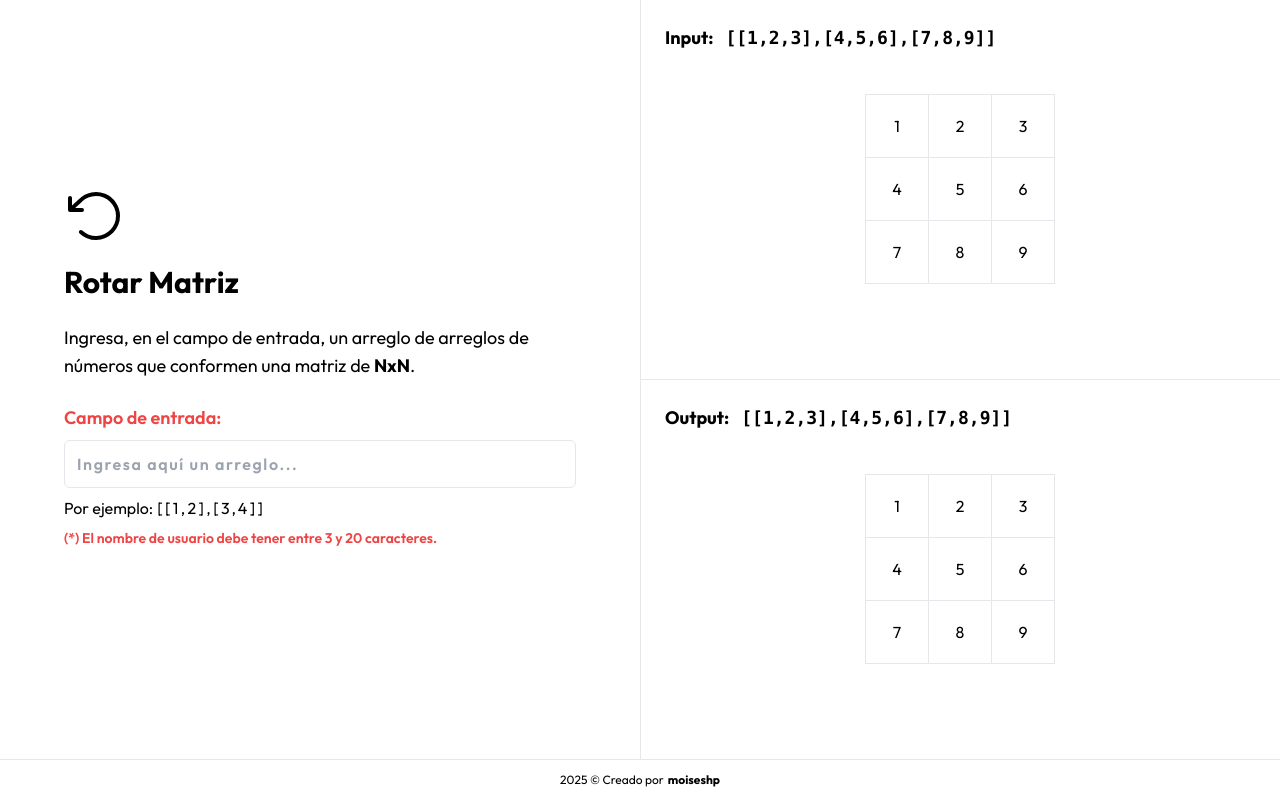
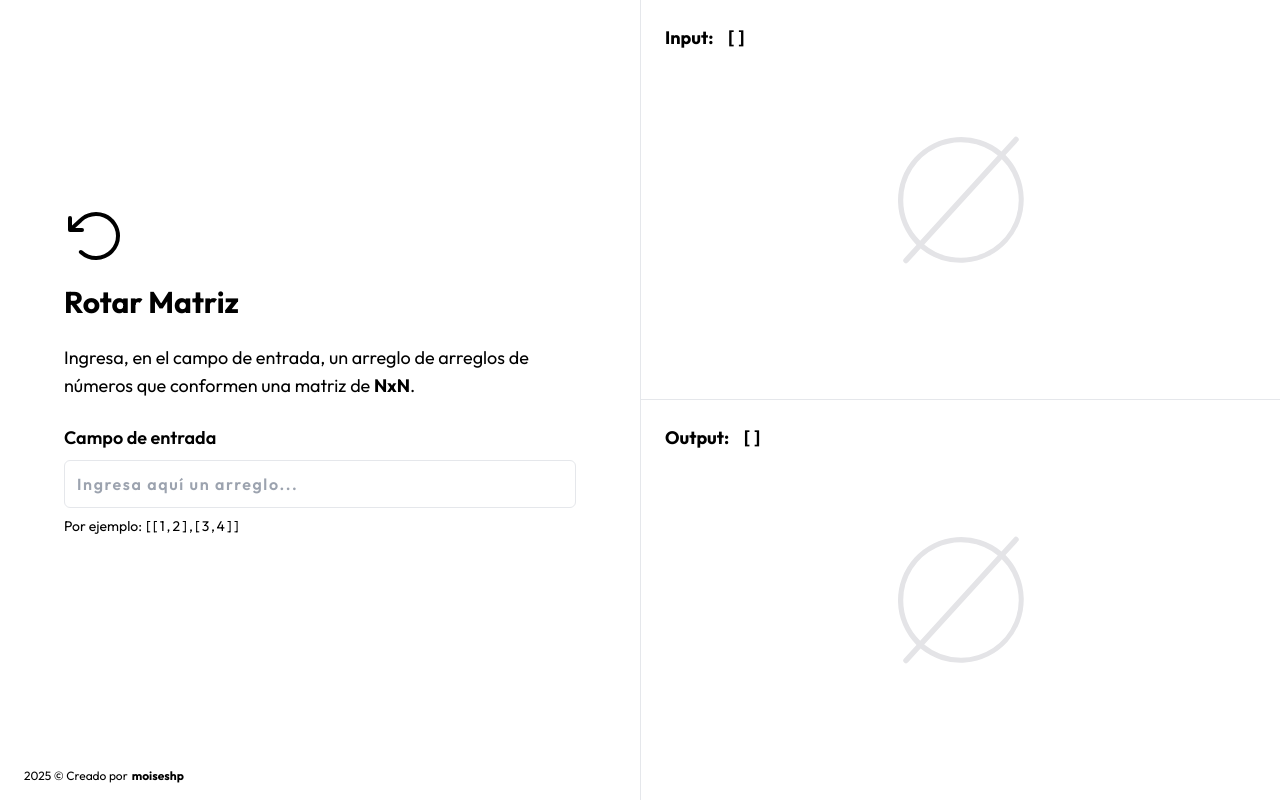
Before and after one commit to moiseshp/delosi-technicaltest, a Next.js app: page / in a window 1280 px wide. Built offline with nearby package versions, Linux system fonts and the light colour scheme.

Commit message:
feat: logic into input matrix

```diff
--- a/src/app/page.client.tsx
+++ b/src/app/page.client.tsx
@@ -1,70 +1,50 @@
 'use client';
-import { MatrixView } from '@/components/ui/matrix-view';
-import { MatrixLabel } from '@/components/ui/matrix-label';
 import * as React from 'react';
-import { Input } from '@/components/ui/input';
+import { MatrixBox, MatrixGrid, MatrixLabel } from '@/components/ui/matrix';
+import { useInputMatrix } from '@/hooks/use-input-matrix';
+import { TextField } from '@/components/ui/text-field';
 
 export const PageClient = () => {
+  const { value, handleValue, inputMatrix, outputMatrix, hasError } =
+    useInputMatrix();
+
   return (
     <React.Fragment>
-      <div className="lg:col-start-1 lg:row-start-2 lg:flex lg:justify-center border-b">
+      <div className="lg:col-start-1 lg:row-start-2 lg:flex lg:justify-center border-b lg:border-b-0">
         <section className="lg:max-w-lg p-6 pt-0 lg:p-0 lg:pt-6 flex flex-col gap-2 flex-1">
-          <label
-            htmlFor="input-matrix"
-            id="matrix-label"
-            className="font-semibold text-lg text-red-500"
-          >
-            Campo de entrada:
-          </label>
-          <Input
+          <TextField
+            label="Campo de entrada"
+            helperText={
+              <>
+                Por ejemplo:
+                <span className="ml-1 tracking-[0.15em]">[[1,2],[3,4]]</span>
+              </>
+            }
+            errorText="(*) Revisa que el valor ingresado sea un arreglo válido de tipo NxN"
             placeholder="Ingresa aquí un arreglo..."
             className="h-12 font-semibold tracking-widest"
+            hasError={hasError}
+            value={value}
+            onChange={handleValue}
           />
-          <p id="matrix-help">
-            Por ejemplo:
-            <span className="ml-1 tracking-[0.15em]">[[1,2],[3,4]]</span>
-          </p>
-          <p id="matrix-help" className="text-sm text-red-500 font-semibold">
-            (*) El nombre de usuario debe tener entre 3 y 20 caracteres.
-          </p>
         </section>
       </div>
-      <div className="lg:border-l border-b p-6 lg:flex lg:items-center lg:justify-center lg:relative">
+      <MatrixBox className="lg:border-l border-b">
         <MatrixLabel
+          label="Input:"
+          data={inputMatrix}
           className="lg:absolute lg:left-6 lg:top-6"
-          label="Input:"
-          data={[
-            [1, 2, 3],
-            [4, 5, 6],
-            [7, 8, 9],
-          ]}
         />
-        <MatrixView
-          data={[
-            [1, 2, 3],
-            [4, 5, 6],
-            [7, 8, 9],
-          ]}
+        <MatrixGrid data={inputMatrix} />
+      </MatrixBox>
+      <MatrixBox className="lg:border-l border-b lg:border-b-0">
+        <MatrixLabel
+          label="Output:"
+          data={outputMatrix}
+          className="lg:absolute lg:left-6 lg:top-6"
         />
-      </div>
-      <div className="lg:border-l border-b p-6 lg:flex lg:items-center lg:justify-center lg:relative">
-        <MatrixLabel
-          className="lg:absolute lg:left-6 lg:top-6"
-          label="Output:"
-          data={[
-            [1, 2, 3],
-            [4, 5, 6],
-            [7, 8, 9],
-          ]}
-        />
-        <MatrixView
-          data={[
-            [1, 2, 3],
-            [4, 5, 6],
-            [7, 8, 9],
-          ]}
-        />
-      </div>
+        <MatrixGrid data={outputMatrix} />
+      </MatrixBox>
     </React.Fragment>
   );
 };
--- a/src/app/page.tsx
+++ b/src/app/page.tsx
@@ -1,7 +1,7 @@
 import * as React from 'react';
 import { ArrowCounterClockwiseIcon } from '@/components/icons/arrow-counter-clockwise';
 import { AppCredits } from '@/components/ui/app-credits';
-import { PageClient } from './page.client';
+import { PageClient } from '@/app/page.client';
 
 export default function Home() {
   return (
@@ -21,7 +21,7 @@ export default function Home() {
         </div>
         <PageClient />
       </main>
-      <footer className="py-3 px-6 text-xs lg:text-center">
+      <footer className="py-4 px-6 text-xs lg:absolute lg:bottom-0 lg:left-0">
         <AppCredits />
       </footer>
     </React.Fragment>
--- /dev/null
+++ b/src/components/icons/empty.tsx
@@ -0,0 +1,17 @@
+import { cn } from '@/lib/utils';
+
+export const EmptyIcon: React.FC<React.HTMLAttributes<SVGElement>> = ({
+  className,
+  ...props
+}) => {
+  return (
+    <svg
+      xmlns="http://www.w3.org/2000/svg"
+      className={cn('w-8 h-8 fill-current', className)}
+      viewBox="0 0 256 256"
+      {...props}
+    >
+      <path d="M192.76,62.72l18.2-20A4,4,0,0,0,205,37.31l-18.2,20a92,92,0,0,0-123.6,136l-18.2,20A4,4,0,1,0,51,218.69l18.2-20A92,92,0,0,0,192.76,62.72ZM44,128A84,84,0,0,1,181.46,63.25L68.63,187.36A83.72,83.72,0,0,1,44,128Zm84,84a83.64,83.64,0,0,1-53.46-19.25L187.37,68.64A84,84,0,0,1,128,212Z" />{' '}
+    </svg>
+  );
+};
--- a/src/components/ui/matrix-label.tsx
+++ /dev/null
@@ -1,25 +0,0 @@
-interface MatrixLabelProps extends React.HTMLAttributes<HTMLDivElement> {
-  label: string;
-  data: number[][];
-}
-
-export const MatrixLabel: React.FC<MatrixLabelProps> = ({
-  label,
-  data,
-  className,
-  ...props
-}) => {
-  return (
-    <div className={className} {...props}>
-      <p className="md:text-lg font-bold mb-6" aria-label="Input data">
-        {label}
-        <code className="ml-3" aria-describedby="input-description">
-          {JSON.stringify(data)}
-        </code>
-      </p>
-      <p id="input-description" className="sr-only">
-        A matrix of numbers from 1 to 9.
-      </p>
-    </div>
-  );
-};
--- a/src/components/ui/matrix-view.tsx
+++ /dev/null
@@ -1,20 +0,0 @@
-export const MatrixView = ({ data }: { data: number[][] }) => {
-  return (
-    <div role="table" aria-label="Data grid">
-      {data.map((row, rowIndex) => (
-        <div key={rowIndex} role="row" className="flex">
-          {row.map((cell, cellIndex) => (
-            <div
-              key={cellIndex}
-              role="cell"
-              data-testid={`cell-${rowIndex}-${cellIndex}`}
-              className="flex items-center justify-center border w-14 h-14 lg:w-16 lg:h-16 -ml-[1px] -mt-[1px]"
-            >
-              {cell}
-            </div>
-          ))}
-        </div>
-      ))}
-    </div>
-  );
-};
--- /dev/null
+++ b/src/components/ui/matrix.tsx
@@ -0,0 +1,65 @@
+import { cn } from '@/lib/utils';
+import { Matrix } from '@/types/matrix';
+import { EmptyIcon } from '@/components/icons/empty';
+
+interface MatrixLabelProps extends React.HTMLAttributes<HTMLDivElement> {
+  label: string;
+  data: Matrix | null;
+}
+
+export const MatrixLabel: React.FC<MatrixLabelProps> = ({
+  label,
+  data,
+  className,
+  ...props
+}) => {
+  return (
+    <p className={cn('md:text-lg font-bold mb-6', className)} {...props}>
+      {label}
+      <code className="ml-3">{JSON.stringify(data || [])}</code>
+    </p>
+  );
+};
+
+interface MatrixGridlProps extends React.HTMLAttributes<HTMLDivElement> {
+  data: Matrix | null;
+}
+
+export const MatrixGrid: React.FC<MatrixGridlProps> = ({ data, ...props }) => {
+  if (!data) {
+    return <EmptyIcon className="w-44 h-44 fill-zinc-200" />;
+  }
+
+  return (
+    <div role="table" {...props}>
+      {data.map((row, rowIndex) => (
+        <div key={rowIndex} role="row" className="flex">
+          {row.map((cell, cellIndex) => (
+            <div
+              key={cellIndex}
+              role="cell"
+              className="flex items-center justify-center border w-14 h-14 lg:w-16 lg:h-16 -ml-[1px] -mt-[1px]"
+            >
+              {cell}
+            </div>
+          ))}
+        </div>
+      ))}
+    </div>
+  );
+};
+
+export const MatrixBox: React.FC<React.HTMLAttributes<HTMLDivElement>> = ({
+  className,
+  ...props
+}) => {
+  return (
+    <div
+      className={cn(
+        'p-6 lg:flex lg:items-center lg:justify-center lg:relative',
+        className,
+      )}
+      {...props}
+    />
+  );
+};
--- /dev/null
+++ b/src/components/ui/text-field.tsx
@@ -0,0 +1,52 @@
+import * as React from 'react';
+import { cn } from '@/lib/utils';
+
+export interface TextFieldProps extends React.ComponentProps<'input'> {
+  label?: string;
+  hasError?: boolean;
+  errorText?: string;
+  helperText?: React.ReactNode;
+}
+
+const TextField = React.forwardRef<HTMLInputElement, TextFieldProps>(
+  (
+    {
+      className,
+      type = 'text',
+      hasError = false,
+      label,
+      errorText,
+      helperText,
+      ...props
+    },
+    ref,
+  ) => {
+    return (
+      <React.Fragment>
+        {label && (
+          <label
+            className={cn('text-lg font-semibold', hasError && 'text-red-500')}
+          >
+            {label}
+          </label>
+        )}
+        <input
+          type={type}
+          className={cn(
+            'flex h-10 w-full rounded-md border border-input px-3 py-2 text-base focus-visible:outline-none disabled:cursor-not-allowed disabled:opacity-50',
+            hasError && 'border-red-500',
+            className,
+          )}
+          ref={ref}
+          {...props}
+        />
+        {helperText && <div className="text-sm">{helperText}</div>}
+        {hasError && <p className="text-sm text-red-500">{errorText}</p>}
+      </React.Fragment>
+    );
+  },
+);
+
+TextField.displayName = 'TextField';
+
+export { TextField };
--- /dev/null
+++ b/src/hooks/use-debounce.ts
@@ -0,0 +1,17 @@
+import * as React from 'react';
+
+export function useDebounce<T>(value: T, delay: number = 500): T {
+  const [debouncedValue, setDebouncedValue] = React.useState<T>(value);
+
+  React.useEffect(() => {
+    const handler = setTimeout(() => {
+      setDebouncedValue(value);
+    }, delay);
+
+    return () => {
+      clearTimeout(handler);
+    };
+  }, [value, delay]);
+
+  return debouncedValue;
+}
--- /dev/null
+++ b/src/hooks/use-input-matrix.ts
@@ -0,0 +1,54 @@
+import * as React from 'react';
+import { useDebounce } from '@/hooks/use-debounce';
+import {
+  getRotateMatrixCounterClockwise,
+  isValidNxNMatrix,
+} from '@/lib/matrix';
+import { Matrix } from '@/types/matrix';
+
+interface InputMatrixState {
+  value: string;
+  handleValue: (event: React.ChangeEvent<HTMLInputElement>) => void;
+  inputMatrix: Matrix | null;
+  outputMatrix: Matrix | null;
+  hasError: boolean;
+}
+
+export function useInputMatrix(): InputMatrixState {
+  const [value, setValue] = React.useState<string>('');
+  const [inputMatrix, setInputMatrix] = React.useState<Matrix | null>(null);
+  const [outputMatrix, setOutputMatrix] = React.useState<Matrix | null>(null);
+  const [hasError, setHasError] = React.useState(false);
+  const debounceValue = useDebounce(value);
+
+  const handleReset = () => {
+    setHasError(false);
+    setInputMatrix(null);
+    setOutputMatrix(null);
+  };
+
+  React.useEffect(() => {
+    if (!debounceValue) {
+      handleReset();
+      return;
+    }
+    if (isValidNxNMatrix(debounceValue)) {
+      const matrix: Matrix = JSON.parse(debounceValue);
+      setInputMatrix(matrix);
+      setOutputMatrix(getRotateMatrixCounterClockwise(matrix));
+      setHasError(false);
+    } else {
+      setHasError(true);
+      setInputMatrix(null);
+      setOutputMatrix(null);
+    }
+  }, [debounceValue]);
+
+  return {
+    value,
+    handleValue: (event) => setValue(event.target.value),
+    inputMatrix,
+    outputMatrix,
+    hasError,
+  };
+}
--- /dev/null
+++ b/src/lib/matrix.ts
@@ -0,0 +1,28 @@
+import { Matrix } from '@/types/matrix';
+
+export function isValidNxNMatrix(value: string): boolean {
+  try {
+    const matrix: Matrix = JSON.parse(value);
+    if (
+      !Array.isArray(matrix) ||
+      matrix.length === 0 ||
+      !matrix.every((row) => Array.isArray(row))
+    ) {
+      return false;
+    }
+
+    const size = matrix.length;
+
+    return matrix.every(
+      (row) => row.length === size && row.every((num) => Number.isInteger(num)),
+    );
+  } catch {
+    return false;
+  }
+}
+
+export function getRotateMatrixCounterClockwise(inputMatrix: Matrix): Matrix {
+  return inputMatrix[0]
+    .map((_, colIndex) => inputMatrix.map((row) => row[colIndex]))
+    .reverse();
+}
--- /dev/null
+++ b/src/types/matrix.ts
@@ -0,0 +1 @@
+export type Matrix = number[][];
```
Also changed, not shown: src/components/ui/input.tsx (deleted, +0 -22 lines).
